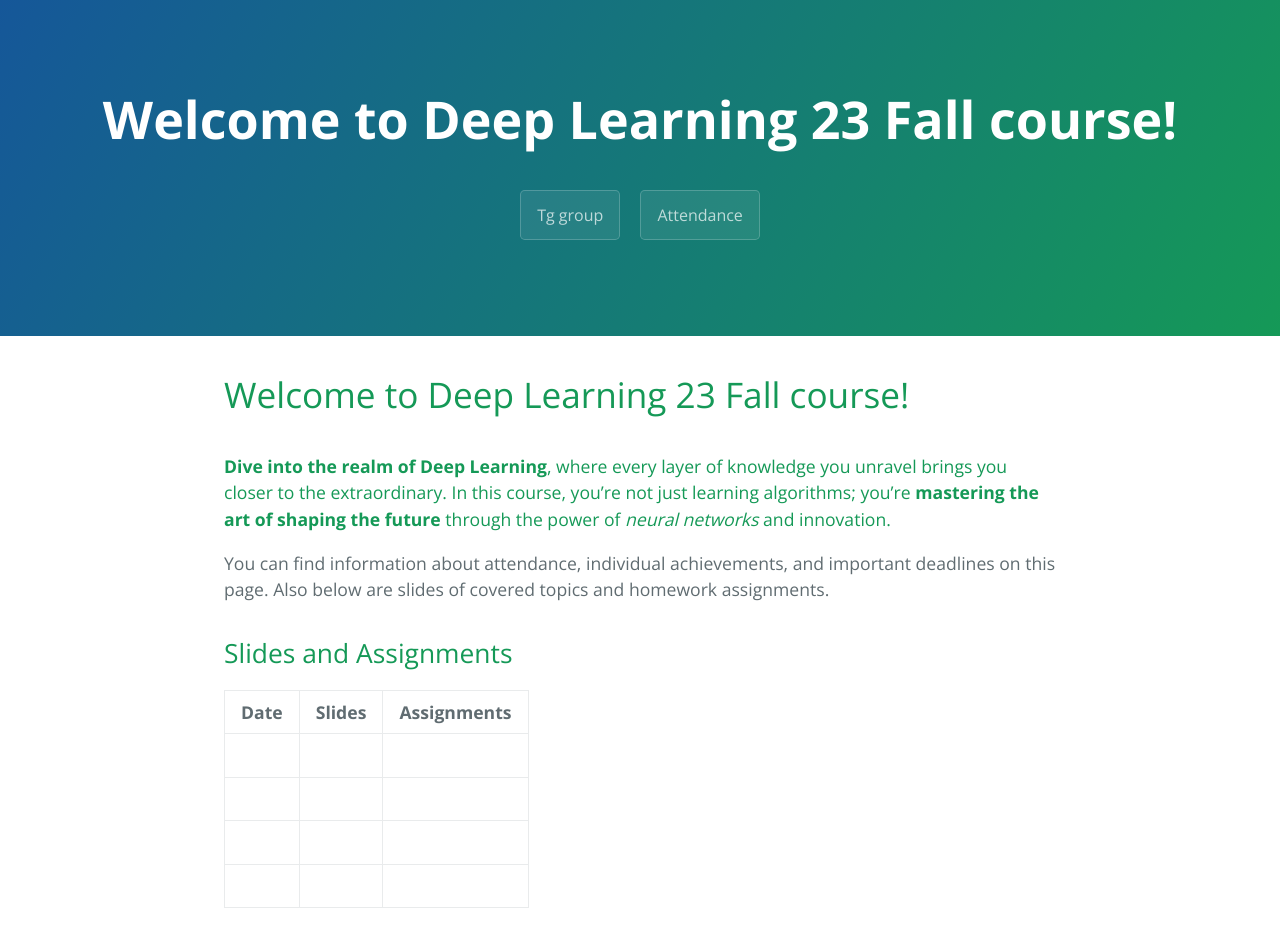
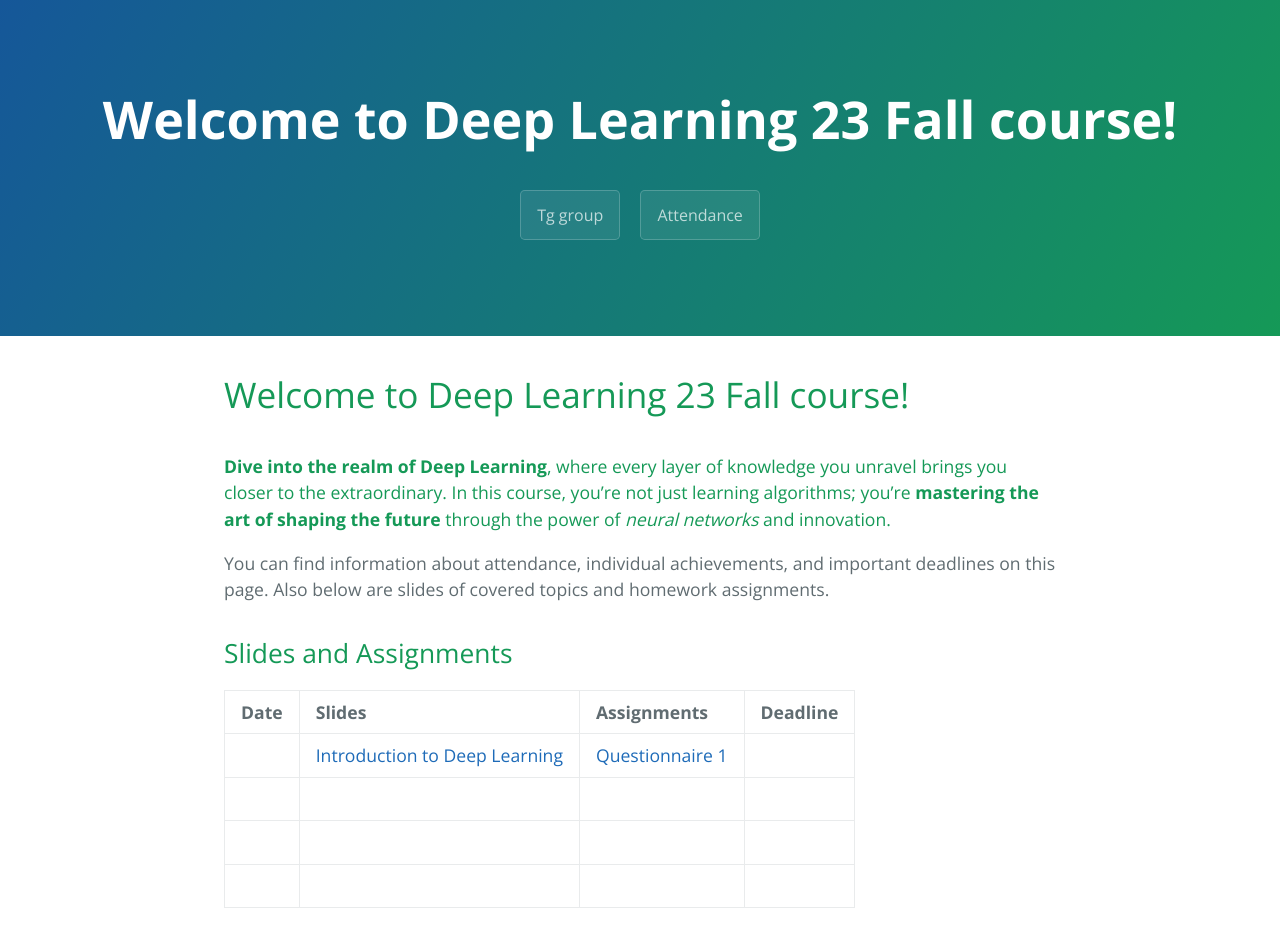
Before and after one commit to decoder-99/DL23Fall, a Jekyll site: the page built from index.md, in a window 1280 px wide. Built offline with Jekyll 4.4.1, drawn with Linux system fonts in a browser that asks for light colours; the repository's description, which GitHub fills in, is left out; our own code applies the rules of GitHub Pages for plain Markdown files.

Commit message:
Update index.md

```diff
--- a/index.md
+++ b/index.md
@@ -10,9 +10,9 @@ You can find information about attendance, individual achievements, and importan
 
 ## Slides and Assignments
 
-| Date         | Slides            | Assignments |
-|:-------------|:------------------|:------------|
+| Date         | Slides            | Assignments | Deadline |
+|:-------------|:------------------|:------------|:------------|
+|              | [Introduction to Deep Learning](https://docs.google.com/presentation/d/1eUC5Ox6Pc6iZkHAWUPFH_y36gUh7YusSLOkGWsNahcs/edit?usp=sharing)                   |       [Questionnaire 1](https://t.me/c/1572831055/110)      |
 |              |                   |             |
 |              |                   |             |
 |              |                   |             |
-|              |                   |             |
```
